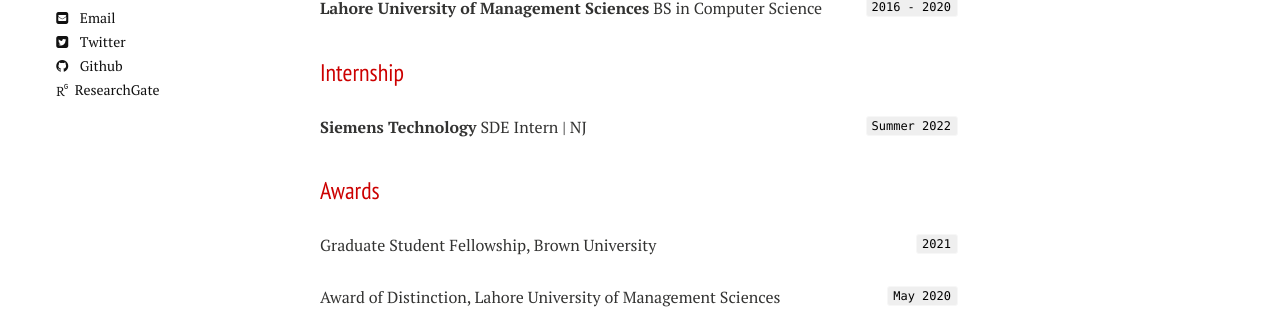
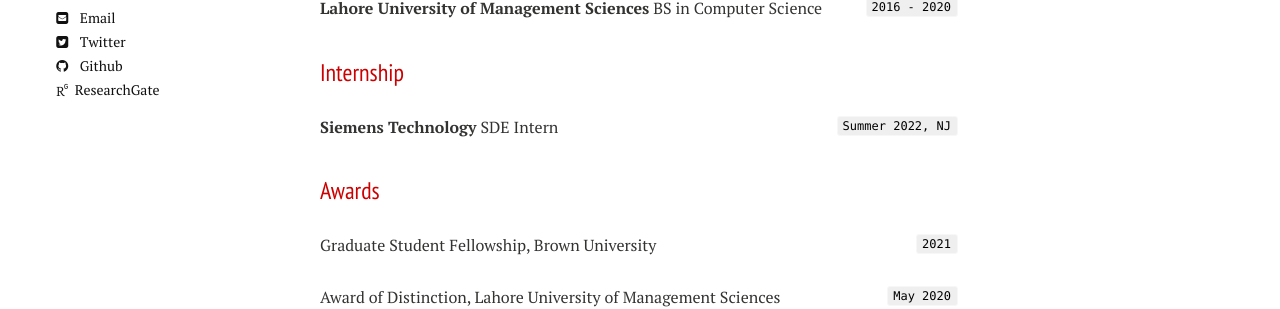
Before and after one commit to abdul-manaan/abdul-manaan.github.io, a Jekyll site: the page built from resume.md, in a window 1280 px wide. Shown: the part 500-809 px from the top of the page. Built offline with Jekyll 4.4.1, drawn with Linux system fonts in a browser that asks for light colours; nearby versions of some CDN libraries; some web fonts are replaced.

```diff
--- a/resume.md
+++ b/resume.md
@@ -21,9 +21,9 @@ BS in Computer Science
 
 ## Internship
 
-`Summer 2022`
+`Summer 2022, NJ`
 __Siemens Technology__
-SDE Intern | NJ
+SDE Intern
 
 
 ## Awards
```
